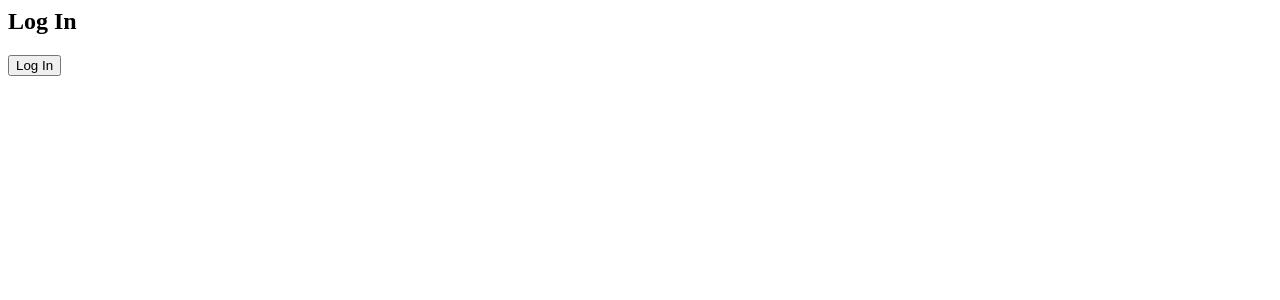
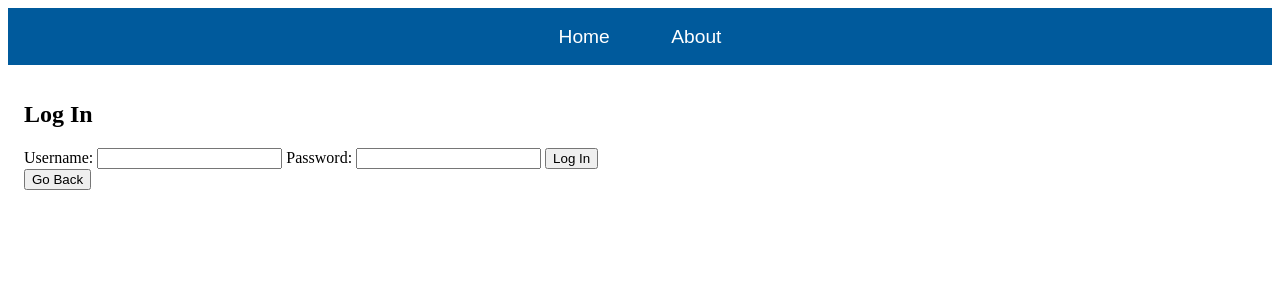
Before and after one commit to KevinOMalley/COP4521_FitnessApp, a Django app: page /login/ in a window 1280 px wide. Shown: the top 300 px of the page. Run offline with Django 5.2, Linux system fonts and the light colour scheme.

Commit message:
Update login.html
Update with form

```diff
--- a/HealthTracker/templates/registration/login.html
+++ b/HealthTracker/templates/registration/login.html
@@ -1,10 +1,19 @@
-<Title>Login Page</Title>
+{% extends 'HealthTracker/base.html' %}
 
 {% block content %}
 <h2>Log In</h2>
-<form method="post">
-  {% csrf_token %}
-  {{ form }}
-  <button type="submit">Log In</button>
+{% if error_message %}
+    <p>{{ error_message }}</p>
+{% endif %}
+<form method="post" action="{% url 'login' %}">
+    {% csrf_token %}
+    <label for="username">Username:</label>
+    <input type="text" id="username" name="username" required>
+    <label for="password">Password:</label>
+    <input type="password" id="password" name="password" required>
+    <button type="submit">Log In</button>
 </form>
+<a href="{% url 'index' %}">
+    <button>Go Back</button>
+</a>
 {% endblock %}
```
